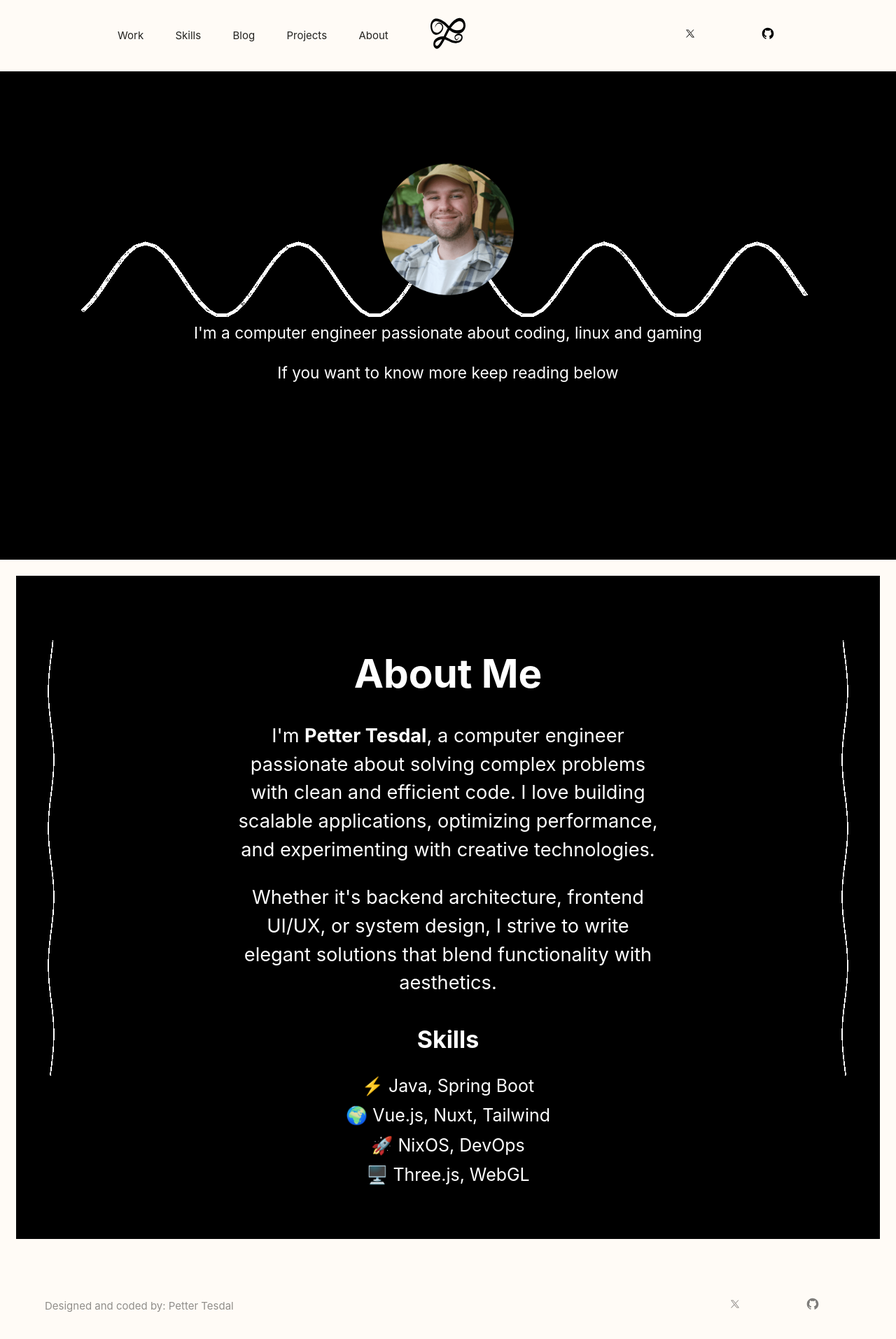
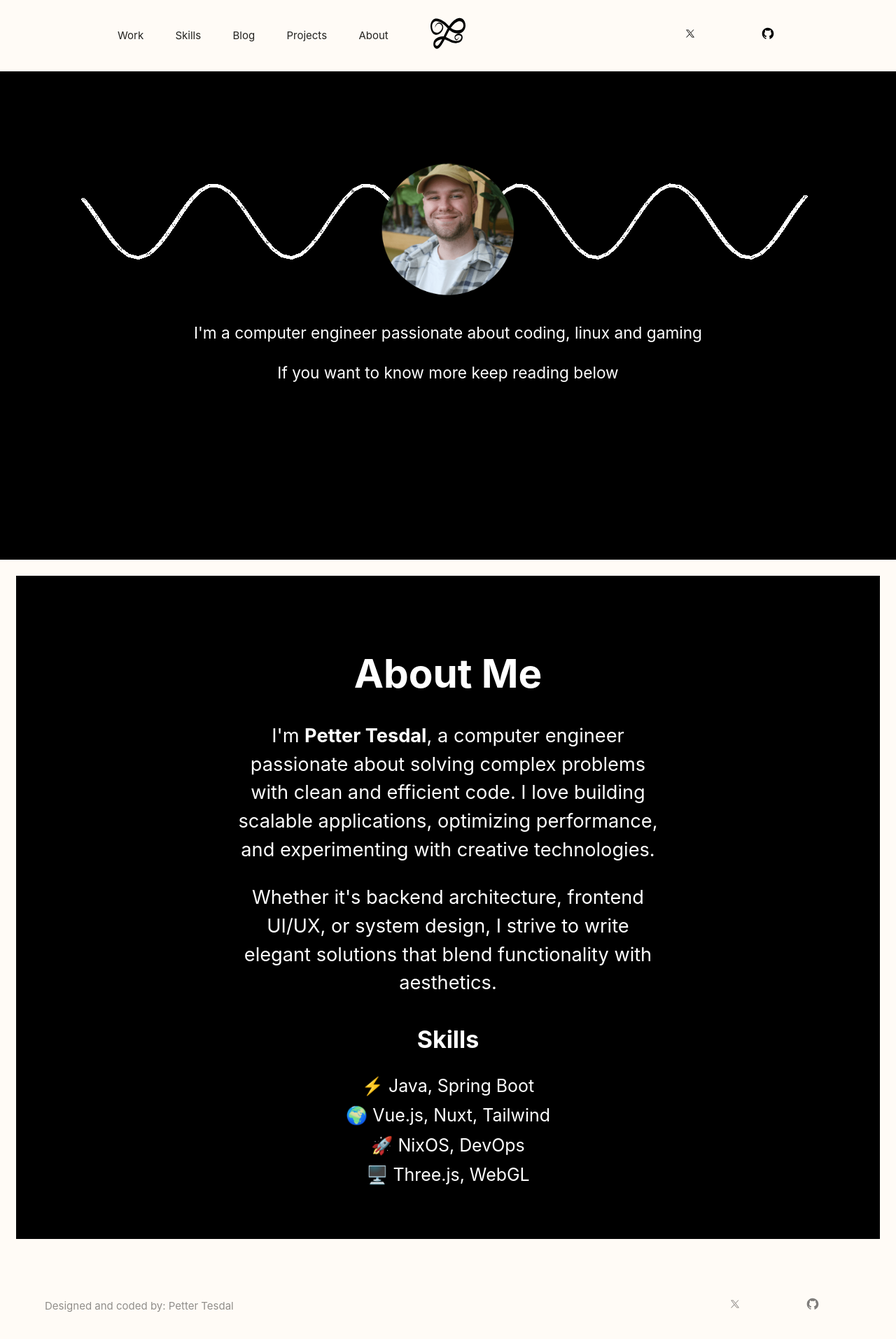
Before and after one commit to pettertesdal/portfolio-website, a Nuxt app: page /About in a window 1280 px wide. Shown: the top 1914 px of the page at 70% size. Built offline with nearby package versions, Linux system fonts and the light colour scheme.

Commit message:
updated about

```diff
--- a/components/AboutSection.vue
+++ b/components/AboutSection.vue
@@ -34,7 +34,6 @@
 </template>
 
 <script setup>
-import { onMounted, ref } from "vue";
 import * as THREE from "three";
 
 const leftCanvas = ref(null);
@@ -56,7 +55,7 @@ const createWavyLine = (canvasRef, isLeft) => {
   const numPoints = 100;
   let points = [];
   for (let i = 0; i < numPoints; i++) {
-    points.push(new THREE.Vector3(0, (i / numPoints) * 6 - 3, 0));
+            points.push(new THREE.Vector3(0, (i / numPoints) * window.innerHeight * 0.02 - 4, 0));
   }
 
   let curve = new THREE.CatmullRomCurve3(points);
@@ -69,16 +68,21 @@ const createWavyLine = (canvasRef, isLeft) => {
   let waveAmplitude = 0.3; // Initial amplitude (straight line)
   let lastScrollY = window.scrollY;
   let isScrolling = false;
-  let waveOffsetY = 0.05; // Controls downward shift of the wave pattern
+  let waveOffsetY = 0.00; // Controls downward shift of the wave pattern
+  let scrollSpeed = 0;
 
   // Detect Scroll
   window.addEventListener("scroll", () => {
+            let newScrollY = window.scrollY;
+            scrollSpeed = Math.abs(newScrollY - lastScrollY) * 0.02; // Convert to a usable range
     isScrolling = true;
-    waveAmplitude = Math.min(waveAmplitude + 0.05, 0.5); // Increase amplitude
+    waveAmplitude = Math.min(waveAmplitude + scrollSpeed, 0.5); // Increase amplitude
+            lastScrollY = newScrollY;
   });
 
   function animate() {
     requestAnimationFrame(animate);
+
 
     // If scrolling, increase wave amplitude
     if (isScrolling) {
@@ -116,7 +120,7 @@ onMounted(() => {
   display: flex;
   justify-content: center;
   align-items: center;
-  min-height: 90vh;
+  min-height: 10vh;
   background: black;
   color: white;
   padding: 50px 20px;
@@ -159,10 +163,11 @@ li {
 
 /* Three.js Lines */
 .canvas-container {
-  position: absolute;
+  position: fixed;
   width: 100px;
   height: 100vh;
   top: 0;
+  z-index: 0;
 }
 
 .left {
--- a/components/HeroSection.vue
+++ b/components/HeroSection.vue
@@ -51,13 +51,20 @@ onMounted(() => {
     let geometry = new THREE.TubeGeometry(curve, 100, 0.02, 8, false);
     const material = new THREE.MeshBasicMaterial({ color: 0xffffff, wireframe: true });
     const flowingLines = new THREE.Mesh(geometry, material);
+    flowingLines.position.set(0, 0.8, 0);
     scene.add(flowingLines);
+
+    let lastTime = performance.now(); // Track last frame timestamp
 
     // Animation Loop
     function animate() {
         requestAnimationFrame(animate);
 
-        time += 0.05; // Increment time for movement
+        let now = performance.now();
+        let deltaTime = (now - lastTime) / 1000; // Convert to seconds
+        lastTime = now;
+
+        time += deltaTime*1.5; // Increment time for movement
 
         // Update the curve dynamically
         curve = updatePoints();
@@ -91,6 +98,7 @@ onMounted(() => {
     background: black;
     color: white;
     overflow: hidden;
+    z-index: 1;
 }
 
 /* Three.js Canvas */
@@ -100,7 +108,7 @@ onMounted(() => {
     left: 0;
     width: 100%;
     height: 100%;
-    z-index: 0;
+    z-index: 1;
 }
 
 /* Hero Content */
```
